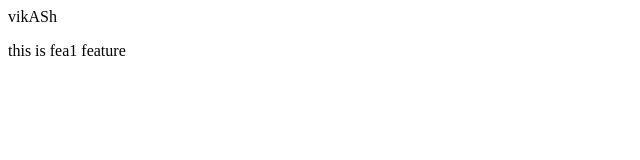
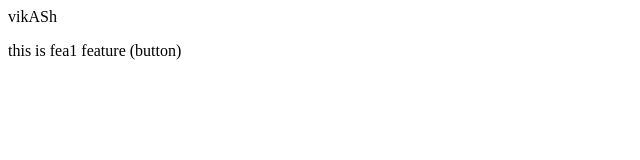
Before and after one commit to vikashb24k-beep/localrepo, a plain HTML site: page index.html in a window 1280 px wide. Shown: the full height of the page, 0-640 px from the left. Drawn offline with Linux system fonts and the light colour scheme.

```diff
--- a/index.html
+++ b/index.html
@@ -1,2 +1,2 @@
 <p>vikASh</p>
-<p>this is fea1 feature</p>
+<p>this is fea1 feature (button)</p>
```
